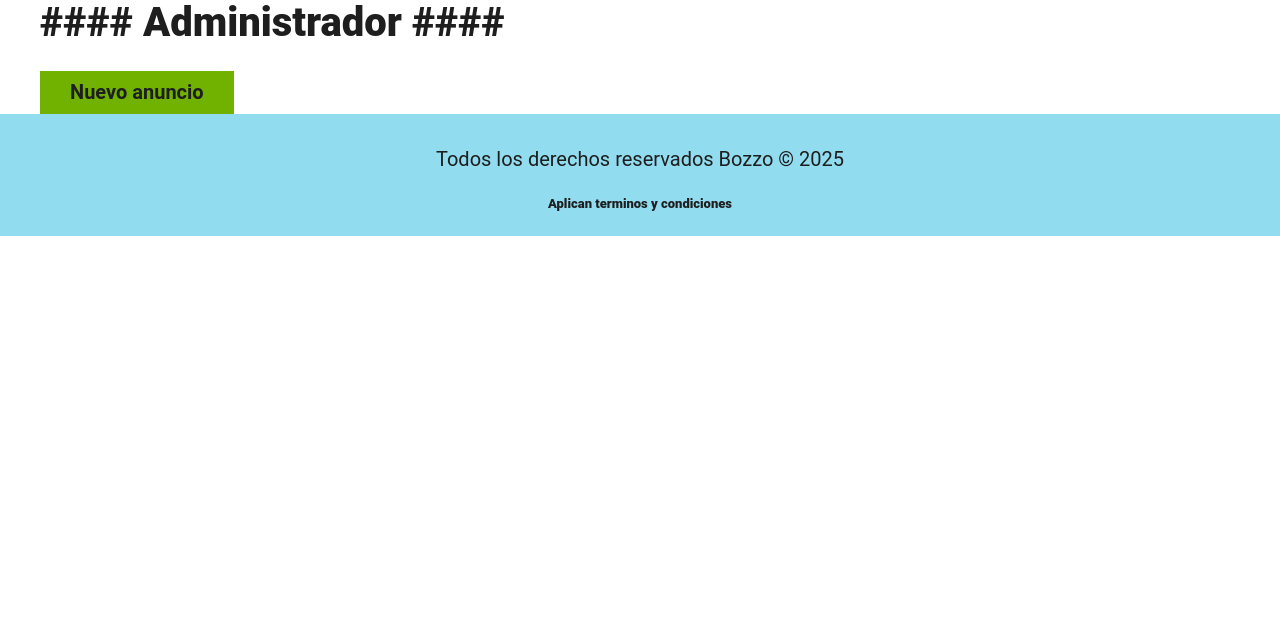
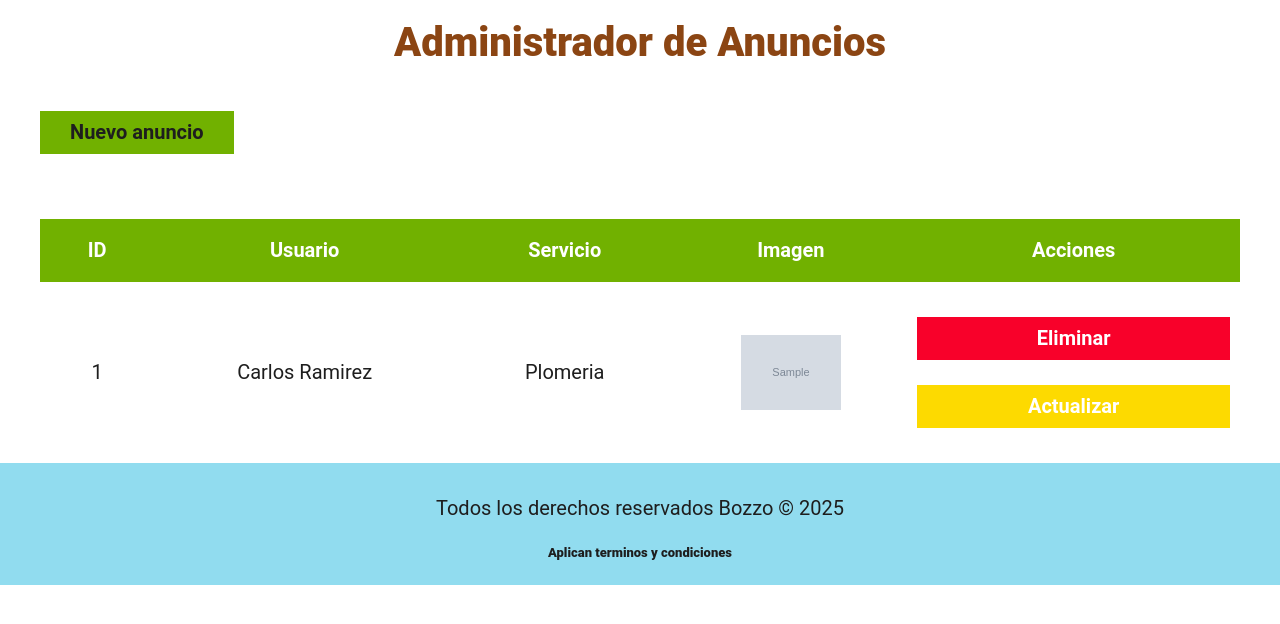
Before and after one commit to Miguel-Higuita/BozzoCo, a PHP site: page /BozzoCo/admin/index.php in a window 1280 px wide. Shown: the part 28-652 px from the top of the page. Run offline with PHP 8.4, Linux system fonts and the light colour scheme; data comes from the database, SQL or seed files in the repository; tables that the repository leaves empty hold one stand-in row (values such as "Sample post"); style sheets or scripts are compiled from the project's sources.

Commit message:
avance 1 index administrador

```diff
--- a/admin/index.php
+++ b/admin/index.php
@@ -1,16 +1,141 @@
 <?php
+// echo "<pre>";
+// var_dump($_POST);
+// echo "</pre>";
 
+// exit;
+
+// importar conexion
+require __DIR__ . '/../includes/config/database.php';
+
+$db = conectarDB();
+
+// Escribir el query
+$query = "SELECT * FROM inicio";
+
+
+// Consultar  la base de datos
+$resultadoConsulta = mysqli_query($db, $query);
+
+
+//muestra mensaje condicional
+$mensaje = $_GET['resultado'] ?? null;
+
+
+// // Consultar para obtener los servicios
+// $consulta = "SELECT * FROM servicio ORDER BY nombre_servicio ASC";
+// $resultado = mysqli_query($db, $consulta);
+
+// Consultar para obtener los usuarios
+$query = "
+    SELECT
+        i.id_inicio,
+        i.servicio,
+        i.imagen,
+        CONCAT(u.nombre, ' ', u.apellido) AS nombre_usuario,
+        s.nombre_servicio
+    FROM inicio i
+    INNER JOIN usuario u ON i.usuario = u.id_usuario
+    INNER JOIN servicio s ON i.servicio = s.id_servicio
+
+";
+$resultadoConsulta = mysqli_query($db, $query);
+
+// // debgug de la conuslta
+// if (!$resultadoConsulta) {
+//     die("❌ Error en la consulta: " . mysqli_error($db));
+// }
+
+//Eliminar anuncio
+if ($_SERVER['REQUEST_METHOD'] === 'POST') {
+    $id = $_POST['id_inicio'];
+    $id = filter_var($id, FILTER_VALIDATE_INT);
+
+    if ($id) {
+
+        //Eliminar imagen
+        $query = "SELECT imagen FROM inicio WHERE id_inicio = $id ";
+
+        $resultado = mysqli_query($db, $query);
+        $anuncio = mysqli_fetch_assoc($resultado);
+
+        unlink('/../imagenes/' . $anuncio['imagen']);
+
+
+        //Eliminar item
+        $query = "DELETE FROM inicio WHERE id_inicio = $id ";
+
+        $resultado = mysqli_query($db, $query);
+
+        if ($resultado) {
+            header('Location: /admin/index?resultado=3');
+        }
+    }
+}
+
+// incluye en template
 require __DIR__ . '/../includes/funciones.php';
 incluirTemplate('headerAdmin');
 ?>
 
-<body>
-    <div class="contenedor">
+<main class="contenedor seccion">
+    <h1 class="titulo1"> Administrador de Anuncios </h1>
 
-        <h1>#### Administrador ####</h1>
-        <a href="anuncios/crear.php" class="boton boton-verde">Nuevo anuncio</a>
+    <?php if (intval($mensaje) === 1): ?>
+        <p class="alerta exito">Anuncio creado correctamente</p>
+    <?php elseif (intval($mensaje) === 2): ?>
+        <p class="alerta exito">Anuncio Actualizado Correctamente</p>
+    <?php elseif (intval($mensaje) === 3): ?>
+        <p class="alerta exito">Anuncio Eliminado Correctamente</p>
 
-    </div>
-</body>
 
-<?php include __DIR__ . "/../includes/templates/footer.php"; ?>
+    <?php endif; ?>
+
+    <a href="anuncios/crear.php" class="boton boton-verde">Nuevo anuncio</a>
+    <table class="propiedades">
+        <thead>
+            <tr>
+                <th>ID</th>
+                <th>Usuario</th>
+                <th>Servicio</th>
+                <th>Imagen</th>
+                <th>Acciones</th>
+            </tr>
+        </thead>
+
+        <tbody>
+            <?php while ($anuncio = mysqli_fetch_assoc($resultadoConsulta)): ?>
+                <tr>
+                    <td><?php echo $anuncio['id_inicio']; ?></td>
+                    <td><?php echo $anuncio['nombre_usuario']; ?></td>
+                    <td><?php echo $anuncio['nombre_servicio']; ?></td>
+                    <td>
+                        <img src="../imagenes/<?php echo $anuncio['imagen']; ?>"
+                            class="imagen-tabla"
+                            alt="imagen">
+                    </td>
+                    <td>
+                        <form method="POST">
+                            <input type="hidden" name="id" value="<?php echo $anuncio['id_inicio']; ?>">
+                            <input type="submit" class="boton-rojo-block" value="Eliminar">
+                        </form>
+
+                        <a href="anuncios/actualizar.php?id=<?php echo $anuncio['id_inicio']; ?>"
+                            class="boton-amarillo-block">Actualizar</a>
+                    </td>
+                </tr>
+            <?php endwhile; ?>
+        </tbody>
+
+    </table>
+
+</main>
+
+
+
+<?php
+
+// cerrar conexion
+mysqli_close($db);
+
+include __DIR__ . "/../includes/templates/footer.php"; ?>
--- a/src/scss/base/_mixins.scss
+++ b/src/scss/base/_mixins.scss
@@ -47,7 +47,7 @@
   text-decoration: none;
   padding: 1rem 3rem;
   text-align: center;
-  margin-top: calc(v.$separacion / 2);
+  margin-block: calc(v.$separacion / 2);
   display: $display;
   border: none;
 
```
Also changed, not shown: admin/anuncios/crear.php (+1 -13 lines), imagenes/a39430bd77d77dba5464763b1eb7867d.jpg (added).
